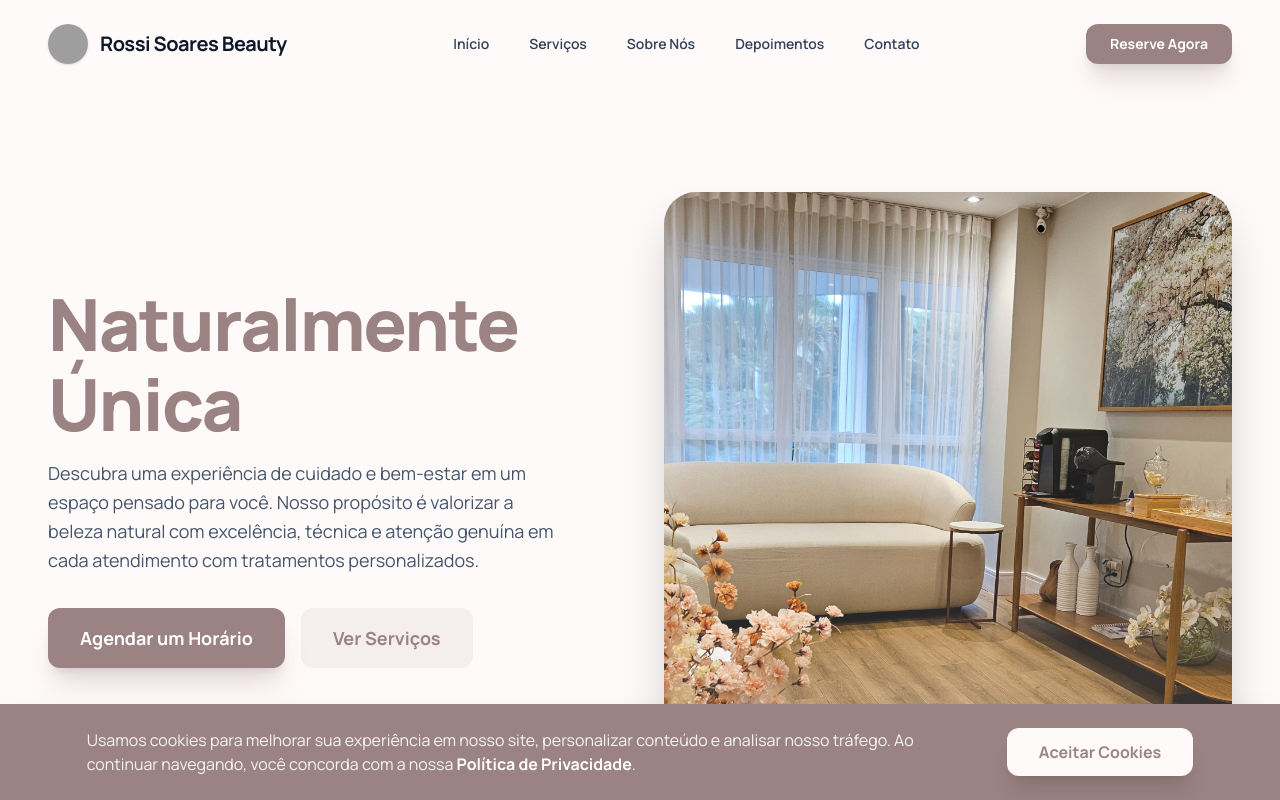
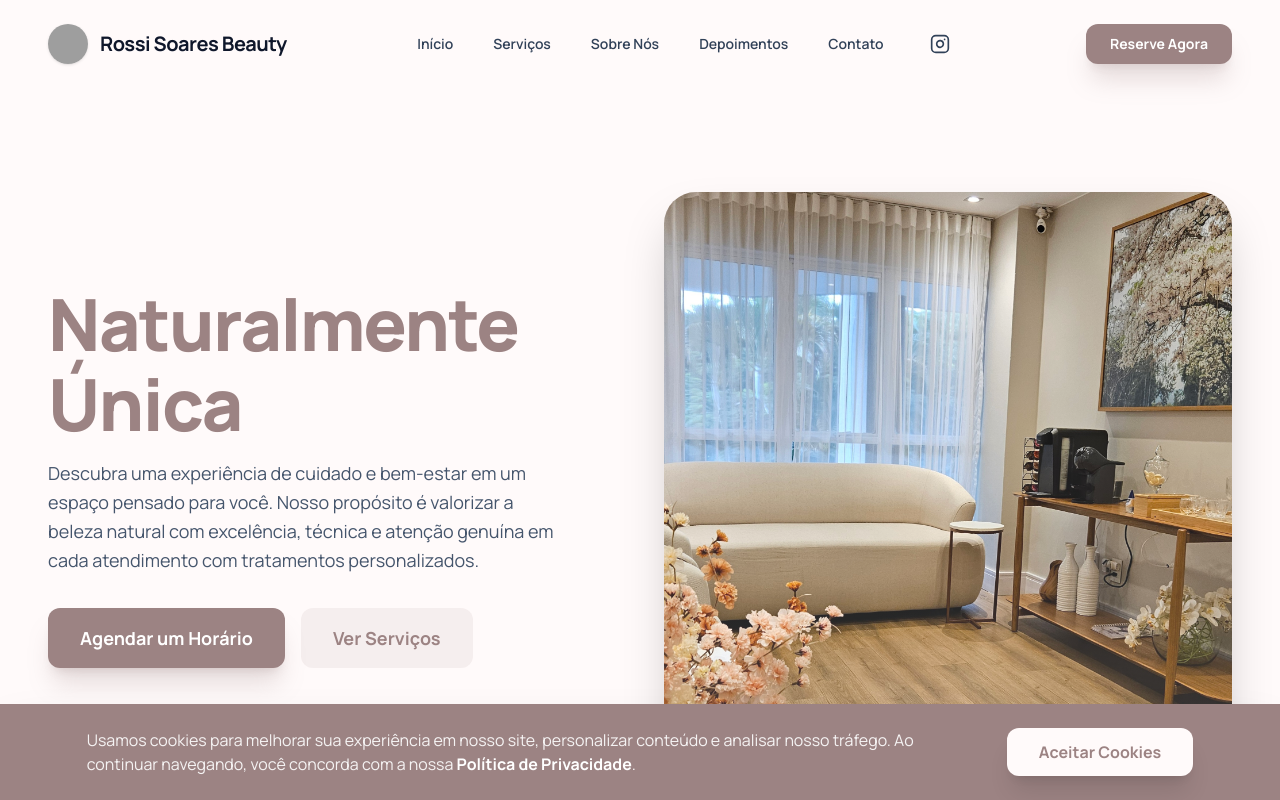
Before and after one commit to borajapa/rossi-beauty, a React (Vite) app: page / in a window 1280 px wide. Shown: the top 800 px of the page. Built offline with nearby package versions, Linux system fonts and the light colour scheme; grey boxes are pictures that could not be loaded.

Commit message:
feat: add Instagram link and icon next to the contact navigation item in both desktop and mobile menus.

```diff
--- a/src/App.tsx
+++ b/src/App.tsx
@@ -95,13 +95,25 @@ const Navbar = ({
 
         <nav className="hidden md:flex items-center gap-10">
           {navLinks.map((link) => (
+            <div key={link.id} className="flex items-center gap-10">
               <button
-              key={link.id}
                 onClick={() => handleLinkClick(link.id)}
                 className="text-sm font-semibold text-slate-700 hover:text-primary transition-colors"
               >
                 {link.name}
               </button>
+              {link.id === 'contact' && (
+                <a
+                  href="https://www.instagram.com/rossi.soares_beauty/"
+                  target="_blank"
+                  rel="noopener noreferrer"
+                  className="w-8 h-8 flex font-semibold text-slate-700 items-center justify-center hover:text-primary transition-colors"
+                  aria-label="Instagram"
+                >
+                  <Instagram className="w-5 h-5" />
+                </a>
+              )}
+            </div>
           ))}
         </nav>
 
@@ -132,13 +144,25 @@ const Navbar = ({
           >
             <nav className="flex flex-col gap-4">
               {navLinks.map((link) => (
+                <React.Fragment key={link.id}>
                   <button
-                  key={link.id}
                     onClick={() => handleLinkClick(link.id)}
                     className="text-lg font-semibold text-slate-700 text-left"
                   >
                     {link.name}
                   </button>
+                  {link.id === 'contact' && (
+                    <a
+                      href="https://www.instagram.com/rossi.soares_beauty/"
+                      target="_blank"
+                      rel="noopener noreferrer"
+                      className="flex items-center gap-3 text-lg font-semibold text-slate-700 hover:text-primary transition-colors"
+                      aria-label="Instagram"
+                    >
+                      <Instagram className="w-6 h-6" />
+                    </a>
+                  )}
+                </React.Fragment>
               ))}
               <button
                 onClick={() => handleScheduleClick()}
```
Lines whose indentation alone changed are shown as unchanged.
